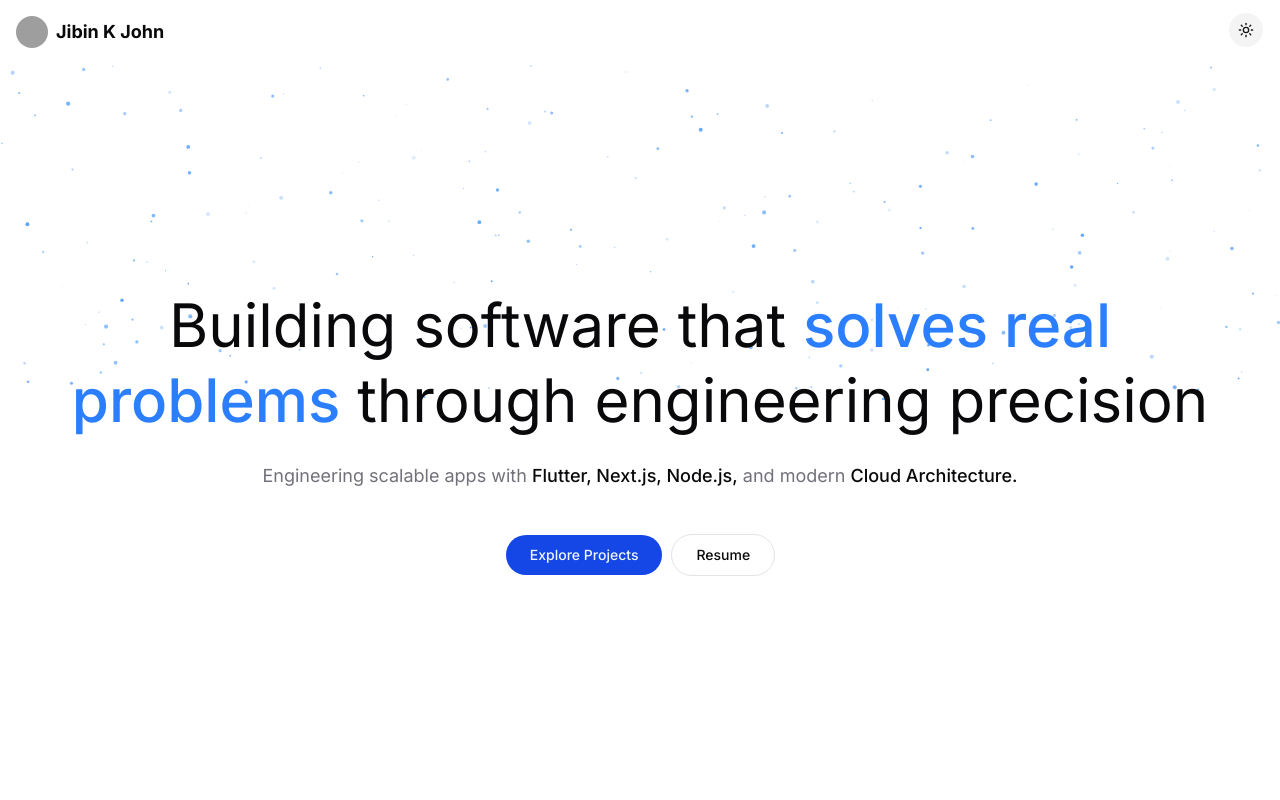
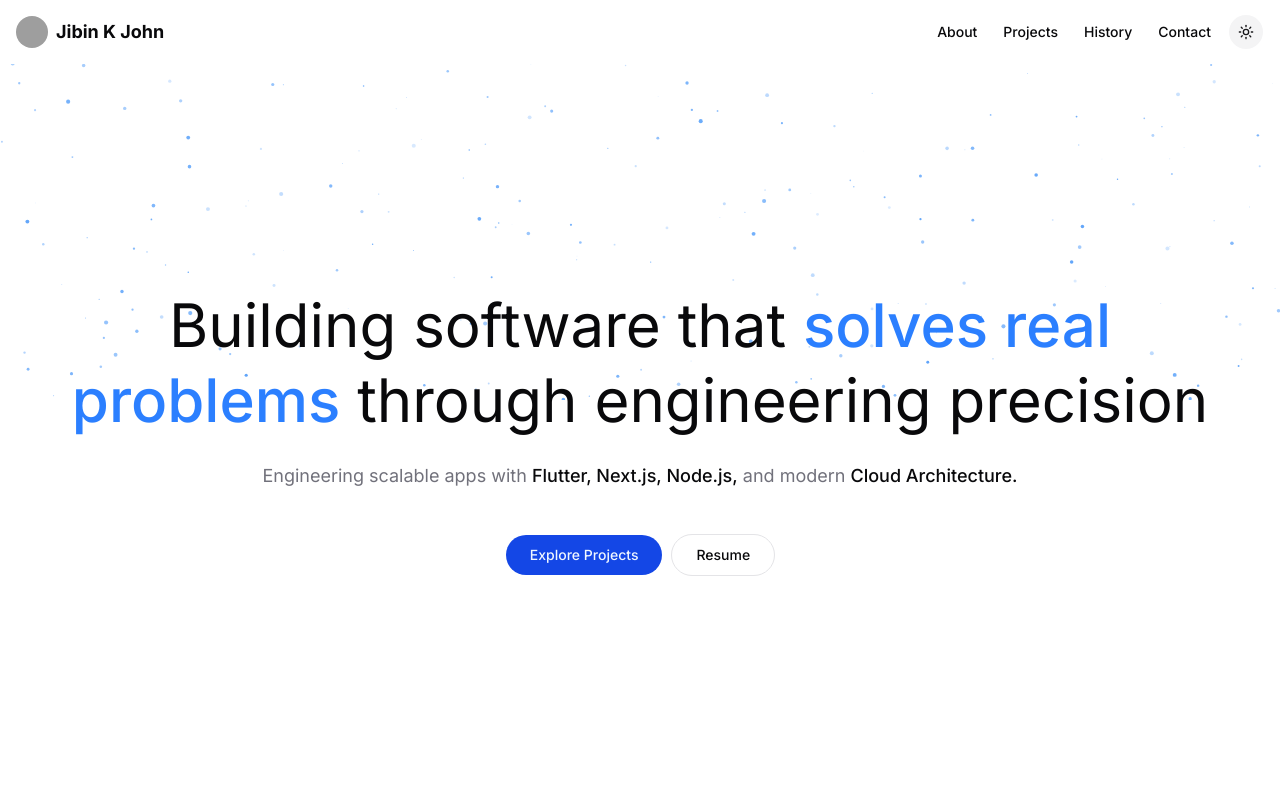
Before and after one commit to jibinkj-07/portfolio, a Next.js app: page / in a window 1280 px wide. Shown: the top 800 px of the page. Built offline with nearby package versions, Linux system fonts and the light colour scheme; grey boxes are pictures that could not be loaded.

Commit message:
Added contact and header inner navigation

```diff
--- /dev/null
+++ b/app/components/contact.tsx
@@ -0,0 +1,111 @@
+import { Button } from "@/components/ui/button";
+import { Mail, ArrowRight } from "lucide-react";
+import { FaGithub, FaLinkedin } from "react-icons/fa";
+import { RiInstagramFill } from "react-icons/ri";
+
+export default function Contact() {
+  const socialLinks = [
+    {
+      name: "Email",
+      icon: Mail,
+      href: "mailto:jibinkunnumpurath@gmail.com",
+      primary: true,
+    },
+    {
+      name: "GitHub",
+      icon: FaGithub,
+      href: "https://github.com/jibinkj-07",
+      primary: false,
+    },
+    {
+      name: "LinkedIn",
+      icon: FaLinkedin,
+      href: "https://www.linkedin.com/in/jibin-k-john-35a468270",
+      primary: false,
+    },
+    {
+      name: "Instagram",
+      icon: RiInstagramFill,
+      href: "https://instagram.com/jibin_k__john",
+      primary: false,
+    },
+  ];
+
+  return (
+    <section
+      id="contact"
+      className="min-h-screen py-16 md:py-24 px-4 overflow-hidden"
+    >
+      <div className="max-w-4xl mx-auto">
+        {/* Decorative element */}
+        <div className="relative">
+          <div className="relative bg-linear-to-br from-primary to-primary/90 rounded-3xl shadow-2xl overflow-hidden">
+            {/* Subtle pattern overlay */}
+            <div className="absolute inset-0 opacity-5">
+              <div className="absolute top-0 right-0 w-72 h-72 bg-white rounded-full blur-2xl" />
+              <div className="absolute bottom-0 left-0 w-96 h-96 bg-white rounded-full blur-2xl" />
+            </div>
+
+            <div className="relative px-6 md:px-12 py-16 md:py-20 flex flex-col items-center text-center">
+              <h1 className="text-white text-3xl md:text-5xl font-bold tracking-tight">
+                Let&#39;s build something
+                <br />
+                amazing together
+              </h1>
+
+              <p className="text-white/80 text-base md:text-lg max-w-2xl mt-4 leading-relaxed">
+                Whether you have a project in mind, need a Software Developer
+                expert, or just want to connect - I&#39;m always happy to talk.
+              </p>
+
+              {/* CTA Buttons */}
+              <div className="mt-8 flex flex-col sm:flex-row items-center gap-3 w-full max-w-md">
+                {socialLinks.map((link) => {
+                  const Icon = link.icon;
+                  if (link.primary) {
+                    return (
+                      <Button
+                        key={link.name}
+                        className="w-full sm:w-auto bg-white text-primary hover:bg-white/90 hover:scale-105 transition-all duration-300 shadow-lg hover:shadow-xl group"
+                        asChild
+                      >
+                        <a
+                          href={link.href}
+                          target="_blank"
+                          rel="noopener noreferrer"
+                        >
+                          <Icon className="w-4 h-4 mr-2" />
+                          {link.name}
+                          <ArrowRight className="w-4 h-4 ml-2 opacity-0 group-hover:opacity-100 group-hover:translate-x-1 transition-all duration-300" />
+                        </a>
+                      </Button>
+                    );
+                  }
+                  return (
+                    <Button
+                      key={link.name}
+                      variant="outline"
+                      className="w-full sm:w-auto bg-transparent border-white/30 text-white hover:bg-white/10 hover:border-white/50 hover:scale-105 transition-all duration-300"
+                      asChild
+                    >
+                      <a
+                        href={link.href}
+                        target="_blank"
+                        rel="noopener noreferrer"
+                      >
+                        <Icon className="w-4 h-4 mr-2" />
+                        {link.name}
+                      </a>
+                    </Button>
+                  );
+                })}
+              </div>
+
+
+            </div>
+          </div>
+        </div>
+      </div>
+    </section>
+  );
+}
--- a/app/components/header/header.tsx
+++ b/app/components/header/header.tsx
@@ -1,8 +1,10 @@
 "use client";
-import {cn} from "@/lib/utils";
-import {ThemeToggle} from "@/lib/shared/components/themeToggle";
-import {useEffect, useState} from "react";
+import { cn } from "@/lib/utils";
+import { ThemeToggle } from "@/lib/shared/components/themeToggle";
+import { useEffect, useState } from "react";
 import HeaderProfile from "@/app/components/header/header-profile";
+import Link from "next/link";
+import { Button } from "@/components/ui/button";
 
 export default function Header() {
   const [visible, setVisible] = useState(true);
@@ -26,10 +28,17 @@ export default function Header() {
       lastY = y;
     };
 
-        window.addEventListener("scroll", handleScroll, {passive: true});
+    window.addEventListener("scroll", handleScroll, { passive: true });
 
     return () => window.removeEventListener("scroll", handleScroll);
   }, []);
+
+  const links = [
+    { label: "About", href: "#about" },
+    { label: "Projects", href: "#projects" },
+    { label: "History", href: "#work-history" },
+    { label: "Contact", href: "#contact" },
+  ];
 
   return (
     <div
@@ -46,9 +55,16 @@ export default function Header() {
           "flex items-center justify-between",
         )}
       >
-                <HeaderProfile/>
-                <div>
-                    <ThemeToggle/>
+        <HeaderProfile />
+        <div className={"flex items-center gap-1"}>
+          <div className={"hidden md:flex items-center"}>
+            {links.map((link, index) => (
+              <Link key={index} href={link.href}>
+                <Button variant={"ghost"}>{link.label}</Button>
+              </Link>
+            ))}
+          </div>
+          <ThemeToggle />
         </div>
       </div>
     </div>
--- a/app/components/history/workHistory.tsx
+++ b/app/components/history/workHistory.tsx
@@ -28,8 +28,8 @@ export default function WorkHistory() {
   return (
     <section
       ref={secRef}
-      id="history"
-      className="absolute left-0 right-0 min-h-screen my-20 bg-primary/10 p-4 shadow py-12"
+      id="work-history"
+      className="relative left-1/2 right-1/2 mx-[-50vw] w-screen my-20 bg-primary/10 p-4 shadow py-20"
     >
       <div className="max-w-6xl mx-auto flex flex-col gap-20">
         <SectionTitle title="Work History" className={"reveal"} />
--- a/app/layout.tsx
+++ b/app/layout.tsx
@@ -22,7 +22,7 @@ export default function RootLayout({
         <html
             lang="en"
             suppressHydrationWarning
-            className={`${inter.variable} antialiased overflow-x-hidden`}
+            className={`${inter.variable} antialiased overflow-x-hidden scroll-smooth`}
         >
         <body>
         <ThemeProvider
--- a/app/page.tsx
+++ b/app/page.tsx
@@ -4,6 +4,7 @@ import Hero from "@/app/components/hero";
 import About from "@/app/components/about/about";
 import Projects from "@/app/components/projects/projects";
 import WorkHistory from "@/app/components/history/workHistory";
+import Contact from "@/app/components/contact";
 
 export default function Home() {
   return (
@@ -12,9 +13,10 @@ export default function Home() {
       <Header />
       <main className={"max-w-6xl mx-auto"}>
         <Hero />
-        {/*<About/>*/}
+        <About/>
         <Projects />
         <WorkHistory />
+        <Contact />
       </main>
     </div>
   );
--- a/lib/constants/projects-data.ts
+++ b/lib/constants/projects-data.ts
@@ -98,7 +98,7 @@ export const projectsData: Project[] = [
             {
                 platform: "web",
                 icon: Globe,
-                link: "https://cinegrid-one-vercel.app",
+                link: "https://cinegrid-one.vercel.app",
             },
             {
                 platform: "github",
--- a/lib/constants/work-data.ts
+++ b/lib/constants/work-data.ts
@@ -41,6 +41,9 @@ export const workHistory: WorkEntry[] = [
       "Redis",
       "WebSockets",
       "MQTT",
+      "Strpie",
+      "GCP",
+      "Cloud Run",
     ],
   },
   {
--- a/lib/shared/hooks/useIntersectionObserver.tsx
+++ b/lib/shared/hooks/useIntersectionObserver.tsx
@@ -1,6 +1,6 @@
-import {useEffect, useRef} from "react";
+import { useEffect, useRef } from "react";
 
-export  function useIntersectionObserver(){
+export function useIntersectionObserver() {
   const secRef = useRef<HTMLDivElement>(null);
 
   useEffect(() => {
```
Also changed, not shown: app/components/hero.tsx (+4 -4 lines). Lines whose indentation alone changed are shown as unchanged.
